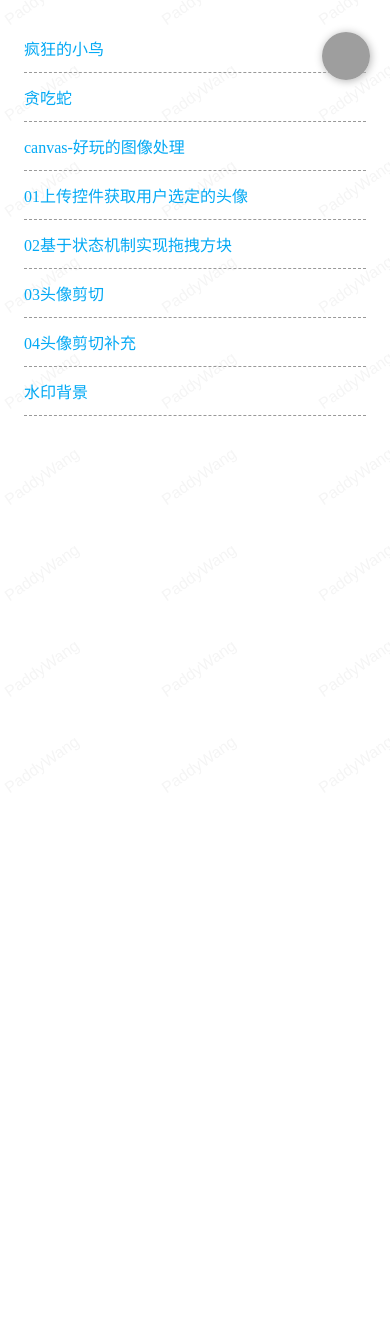
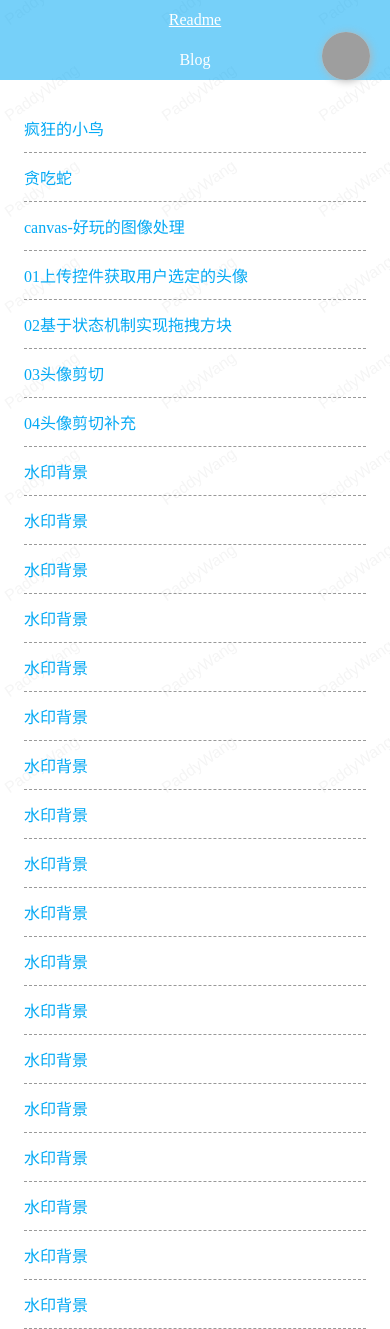
Before and after one commit to PaddyWang/demo, a plain HTML site: page index.html in a window 390 px wide. Before the commit the page ends 844 px from the top, so only its background shows below. Drawn offline with Linux system fonts and the light colour scheme; grey boxes are pictures that could not be loaded.

Commit message:
fix mobile style

```diff
--- a/css/style.css
+++ b/css/style.css
@@ -6,6 +6,7 @@ html, body {
     height: 100%;
     padding: 0;
     margin: 0;
+    background-color: #fff0;
 }
 a {
     text-decoration: none;
@@ -72,10 +73,15 @@ a:hover {
     body {
     }
     nav {
-        width: 0;
+        width: 100%;
+        height: auto;
+        position: static;
+        background-color: #03a9f48a;
     }
     nav a:not(.photo) {
-        display: none;
+        display: block;
+        line-height: 16px;
+        margin: 0;
     }
     section.box {
         padding: 0;
--- a/index.html
+++ b/index.html
@@ -24,6 +24,23 @@
             <a href="./list/canvas-image/02.html">02基于状态机制实现拖拽方块</a>
             <a href="./list/canvas-image/03.html">03头像剪切</a>
             <a href="./list/canvas-image/04.html">04头像剪切补充</a>
+            <a href="./list/canvas/background.html">水印背景</a>
+            <a href="./list/canvas/background.html">水印背景</a>
+            <a href="./list/canvas/background.html">水印背景</a>
+            <a href="./list/canvas/background.html">水印背景</a>
+            <a href="./list/canvas/background.html">水印背景</a>
+            <a href="./list/canvas/background.html">水印背景</a>
+            <a href="./list/canvas/background.html">水印背景</a>
+            <a href="./list/canvas/background.html">水印背景</a>
+            <a href="./list/canvas/background.html">水印背景</a>
+            <a href="./list/canvas/background.html">水印背景</a>
+            <a href="./list/canvas/background.html">水印背景</a>
+            <a href="./list/canvas/background.html">水印背景</a>
+            <a href="./list/canvas/background.html">水印背景</a>
+            <a href="./list/canvas/background.html">水印背景</a>
+            <a href="./list/canvas/background.html">水印背景</a>
+            <a href="./list/canvas/background.html">水印背景</a>
+            <a href="./list/canvas/background.html">水印背景</a>
             <a href="./list/canvas/background.html">水印背景</a>
         </section>
     </section>
```
